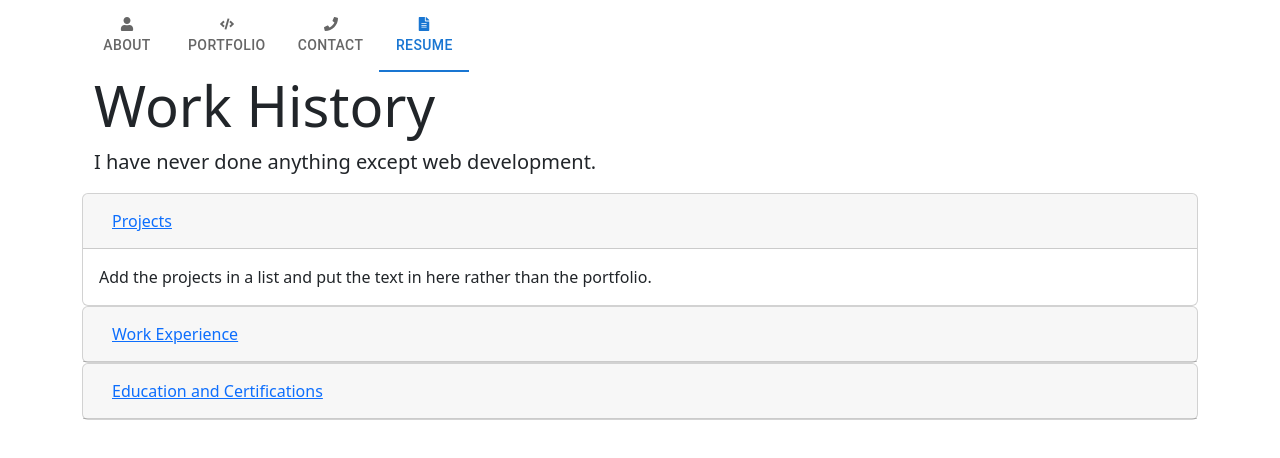
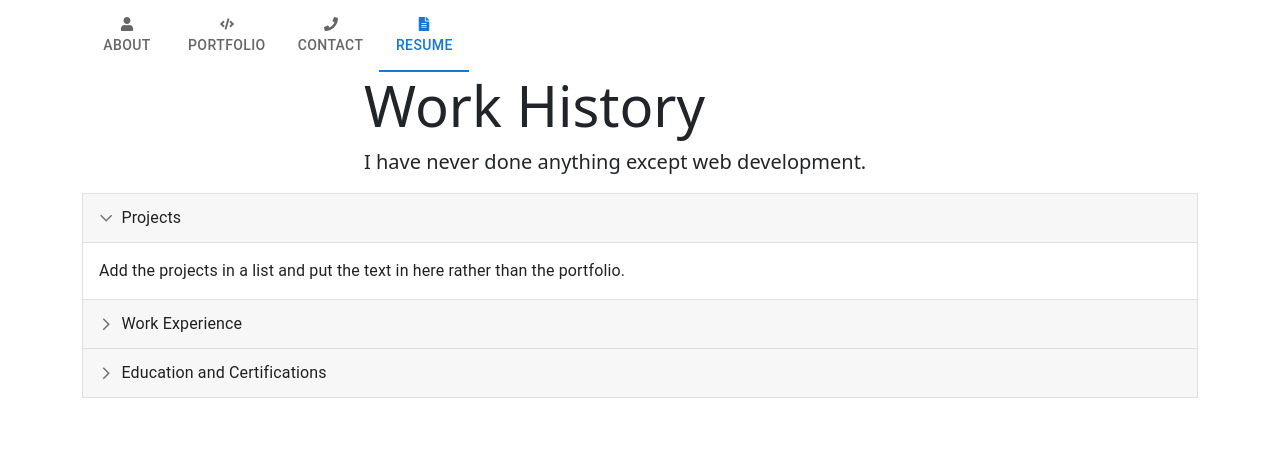
Before and after one commit to MackenzieJoyce/Portfolio, a React (Create React App) app: page /resume in a window 1280 px wide. Both pictures are taken after a click on the tab "RESUME". Shown: the top 458 px of the page. Built offline with nearby package versions, Linux system fonts and the light colour scheme.

Commit message:
added package for icons-material for the accordian

```diff
--- a/package.json
+++ b/package.json
@@ -5,6 +5,7 @@
   "dependencies": {
     "@emotion/react": "^11.10.0",
     "@emotion/styled": "^11.10.0",
+    "@mui/icons-material": "^5.8.4",
     "@mui/material": "^5.10.1",
     "@testing-library/jest-dom": "^5.16.5",
     "@testing-library/react": "^13.3.0",
--- a/src/components/Resume.js
+++ b/src/components/Resume.js
@@ -1,98 +1,98 @@
 // I think id needs to be useId
 import React from 'react';
+import { styled } from '@mui/material/styles';
+import ArrowForwardIosSharpIcon from '@mui/icons-material/ArrowForwardIosSharp';
+import MuiAccordion from '@mui/material/Accordion';
+import MuiAccordionSummary from '@mui/material/AccordionSummary';
+import MuiAccordionDetails from '@mui/material/AccordionDetails';
+import Typography from '@mui/material/Typography';
+import Container from '@mui/material/Container';
+import CssBaseline from '@mui/material/CssBaseline';
 
 
-const Resume = () => {
+
+const Accordion = styled((props) => (
+  <MuiAccordion disableGutters elevation={0} square {...props} />
+))(({ theme }) => ({
+  border: `1px solid ${theme.palette.divider}`,
+  '&:not(:last-child)': {
+    borderBottom: 0,
+  },
+  '&:before': {
+    display: 'none',
+  },
+}));
+
+const AccordionSummary = styled((props) => (
+  <MuiAccordionSummary
+    expandIcon={<ArrowForwardIosSharpIcon sx={{ fontSize: '0.9rem' }} />}
+    {...props}
+  />
+))(({ theme }) => ({
+  backgroundColor:
+    theme.palette.mode === 'dark'
+      ? 'rgba(255, 255, 255, .05)'
+      : 'rgba(0, 0, 0, .03)',
+  flexDirection: 'row-reverse',
+  '& .MuiAccordionSummary-expandIconWrapper.Mui-expanded': {
+    transform: 'rotate(90deg)',
+  },
+  '& .MuiAccordionSummary-content': {
+    marginLeft: theme.spacing(1),
+  },
+}));
+
+const AccordionDetails = styled(MuiAccordionDetails)(({ theme }) => ({
+  padding: theme.spacing(2),
+  borderTop: '1px solid rgba(0, 0, 0, .125)',
+}));
+
+export default function CustomizedAccordions() {
+  const [expanded, setExpanded] = React.useState('panel1');
+
+  const handleChange = (panel) => (event, newExpanded) => {
+    setExpanded(newExpanded ? panel : false);
+  };
+
   return (
     <div>
-      <div className="jumbotron jumbotron-fluid">
-        <div className="container">
-          <h1 className="display-4">Work History</h1>
+      <Container maxWidth="sm">
+      <h1 className="display-4">Work History</h1>
           <p className="lead">
             I have never done anything except web development.
           </p>
-        </div>
-      </div>
-      <div id="accordion">
-        <div className="card">
-          <div className="card-header" id="headingOne">
-            <h5 className="mb-0">
-              <button
-                className="btn btn-link"
-                data-toggle="collapse"
-                data-target="#collapseOne"
-                aria-expanded="true"
-                aria-controls="collapseOne"
-              >
-                Projects
-              </button>
-            </h5>
-          </div>
+      </Container>
 
-          <div
-            id="collapseOne"
-            className="collapse show"
-            aria-labelledby="headingOne"
-            data-parent="#accordion"
-          >
-            <div className="card-body">
-              Add the projects in a list and put the text in here rather than the portfolio.
-            </div>
-          </div>
-        </div>
-        <div className="card">
-          <div className="card-header" id="headingTwo">
-            <h5 className="mb-0">
-              <button
-                className="btn btn-link collapsed"
-                data-toggle="collapse"
-                data-target="#collapseTwo"
-                aria-expanded="false"
-                aria-controls="collapseTwo"
-              >
-                Work Experience
-              </button>
-            </h5>
-          </div>
-          <div
-            id="collapseTwo"
-            className="collapse"
-            aria-labelledby="headingTwo"
-            data-parent="#accordion"
-          >
-            <div className="card-body">
-              List out actual work expereince without mentioning the years
-            </div>
-          </div>
-        </div>
-        <div className="card">
-          <div className="card-header" id="headingThree">
-            <h5 className="mb-0">
-              <button
-                className="btn btn-link collapsed"
-                data-toggle="collapse"
-                data-target="#collapseThree"
-                aria-expanded="false"
-                aria-controls="collapseThree"
-              >
-                Education and Certifications
-              </button>
-            </h5>
-          </div>
-          <div
-            id="collapseThree"
-            className="collapse"
-            aria-labelledby="headingThree"
-            data-parent="#accordion"
-          >
-            <div className="card-body">
-              Bootcamp certificate and then regular education without mentioning the degree or year
-            </div>
-          </div>
-        </div>
-      </div>
+      <Accordion expanded={expanded === 'panel1'} onChange={handleChange('panel1')}>
+        <AccordionSummary aria-controls="panel1d-content" id="panel1d-header">
+          <Typography>Projects</Typography>
+        </AccordionSummary>
+        <AccordionDetails>
+          <Typography>
+          Add the projects in a list and put the text in here rather than the portfolio.
+          </Typography>
+        </AccordionDetails>
+      </Accordion>
+      <Accordion expanded={expanded === 'panel2'} onChange={handleChange('panel2')}>
+        <AccordionSummary aria-controls="panel2d-content" id="panel2d-header">
+          <Typography>Work Experience</Typography>
+        </AccordionSummary>
+        <AccordionDetails>
+          <Typography>
+          List out actual work expereince without mentioning the years
+          </Typography>
+        </AccordionDetails>
+      </Accordion>
+      <Accordion expanded={expanded === 'panel3'} onChange={handleChange('panel3')}>
+        <AccordionSummary aria-controls="panel3d-content" id="panel3d-header">
+          <Typography>Education and Certifications</Typography>
+        </AccordionSummary>
+        <AccordionDetails>
+          <Typography>
+          Bootcamp certificate and then regular education without mentioning the degree or year
+          </Typography>
+        </AccordionDetails>
+      </Accordion>
     </div>
   );
-};
-
-export default Resume;
+}
```
Also changed, not shown: 1 other file (tests, documents, lock files or other folders).
